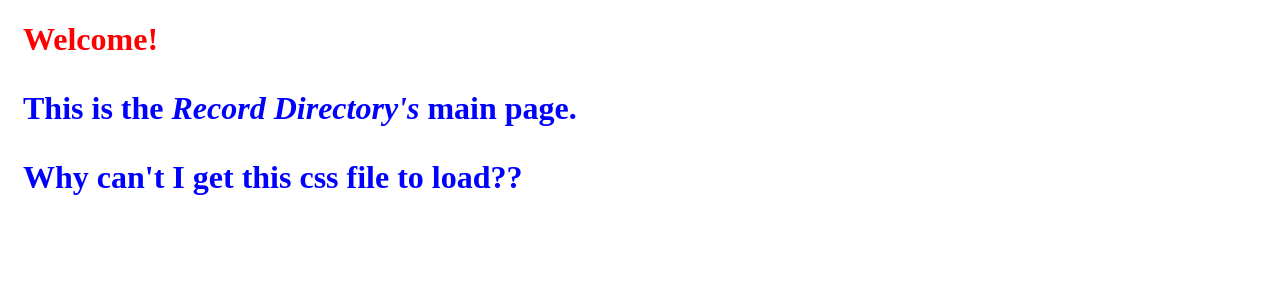
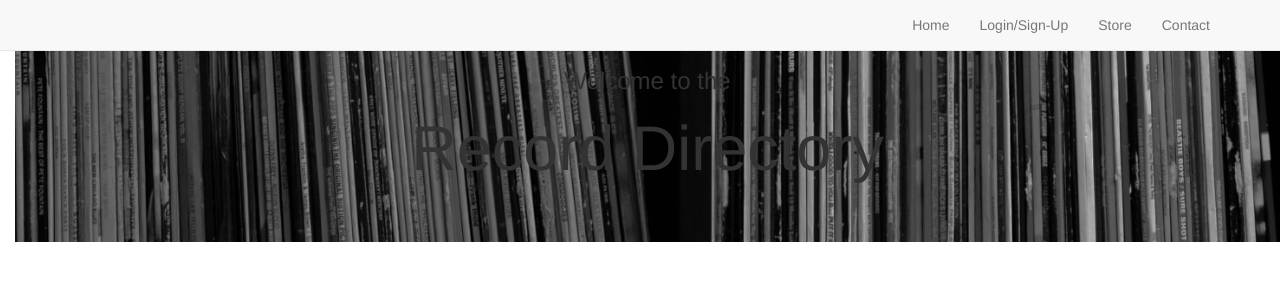
Before and after one commit to ricopella/recorddirectory, a Django app: page / in a window 1280 px wide; the page is wider, and only the part inside the window is pictured. Shown: the top 300 px of that part. Run offline with Django 3.2, Linux system fonts and the light colour scheme; some libraries are stand-ins or nearby versions.

Commit message:
Updated view and minor styling to base.html

```diff
--- a/accounts/static/css/base.css
+++ b/accounts/static/css/base.css
@@ -1,19 +1,32 @@
 html {
-    width: 1336px;
     margin: auto;
 }
 
 body {
     padding-left: 15px;
+    height: 100%;
+    font-family: 'Lato', sans-serif;
 }
 
-h1 {
-    color: red;
+#navigation {
+    padding: 0;
 }
 
-p {
-    color: blue;
+.navbar {
+    margin: 0;
 }
 
+#heading {
+    background: transparent;
+    min-height: 100%;
+    position: relative;
+    background: url('../img/vinyl.jpg');
+    /*center center fixed no-repeat;*/
+    background-size: cover;
+}
 
-/*/Users/narin/Desktop/code/learncode/recordstore/recordstore/static/css/base.css*/
+h1,
+h3 {
+    color: red;
+    text-align: center;
+}
--- a/accounts/urls.py
+++ b/accounts/urls.py
@@ -4,4 +4,5 @@
 app_name = 'accounts'
 urlpatterns = [
     url(r'^', views.signup_view, name='Login'),
+    url(r'^invalid', views.signup_view, name='Invalid')
 ]
--- a/accounts/views.py
+++ b/accounts/views.py
@@ -1,4 +1,5 @@
 from django.contrib import messages
+from django.contrib.auth import authenticate, login
 from django.shortcuts import render, HttpResponseRedirect
 from .forms import UserLoginForm
 from .models import Accounts
@@ -6,32 +7,41 @@
 
 
 def signup_view(request):
-    """ task for creating new credentials """
+    """ login """
     form = UserLoginForm()
     if request.method == "POST":
+        is_user = True
         form = UserLoginForm(request.POST)
-        if form.is_valid():
-            user = Accounts()
-            user.username = form.cleaned_data["username"]
-            user.password = form.cleaned_data["password"]
-            user.save()
-            messages.success(request, 'Username & Password Created!')
+        if not form:
+            messages.error(request, "Invalid login credentials")
+        else:
+            return render(request, "base.html", {})
+
+        """ sign-up """
+        if 'signup' in request.POST:
+            if form.is_valid():
+                user = Accounts()
+                user.username = form.cleaned_data["username"]
+                user.password = form.cleaned_data["password"]
+                user.save()
+                messages.success(request, 'Username & Password Created!')
             print(form.cleaned_data)
+        elif 'signup' in request.POST:
+            if is_user == True:
+                if user.password == form.cleaned_data['password']:
+                    return render(request, 'base.html', {})
+                else:
+                    messages.success(request, "invalid username & password")
+            elif is_user == False:
+                return render(request, 'invalid.html', {})
         else:
             form = UserLoginForm()
     return render(request, "forms.html", {"form": form})
 
-def login_view(request):
-    """ admin task for authenticating login credentials """
-    form = UserLoginForm()
-    if request.method == 'POST':
-        form = UserLoginForm(request.POST)
-        if form.is_valid():
-            return HttpResponseRedirect("base.html")
-    else:
-        return ("Username & Password do not match")
-    return render(request, "forms.html", {"form":form})
-
 def base_view(request):
     """ Home Page View """
     return render(request, "base.html",)
+
+def invalid_view(request):
+    """ Invalid Login View """
+    return render(request, "invalid.html",)
--- a/recordstore/urls.py
+++ b/recordstore/urls.py
@@ -21,5 +21,6 @@
     url(r'^admin/', admin.site.urls),
     url(r'^login/', include('accounts.urls')),
     url(r'^home/', views.base_view, name='home'),
+    url(r'^invalid/', views.invalid_view, name='invalid'),
     url(r'^$', views.base_view, name="main")
 ]
--- a/template/base.html
+++ b/template/base.html
@@ -6,15 +6,35 @@
     <!-- Loads CSS or JS files in static directory -->
     <title>{% block head_title %} Record Directory {% endblock head_title %}</title>
     <link rel="stylesheet" type="text/css" href="{% static 'css/base.css' %}" />
+    <link rel="stylesheet" href="css/bootstrap.css">
+    <meta name="viewport" content="width=device-width, initial-scale=1">
+    <!-- mobile friendly -->
 </head>
 
-<body>
+<!-- navbar -->
+<nav class="navbar navbar-default navbar-fixed-top">
+    <div class="container">
+        <div id="navigation">
+            <ul class="nav navbar-nav navbar-right">
+                <li><a href="#heading">Home</a></li>
+                <li><a href="#login">Login/Sign-Up</a></li>
+                <li><a href="#store">Store</a></li>
+                <li><a href="#contact">Contact</a></li>
+            </ul>
+        </div>
+    </div>
+</nav>
+<!-- end #navigation-->
+
+<header>
     {% block content %}
-    <h1> Welcome!
-        <h1>
-            <p> This is the <em>Record Directory's</em> main page. </p>
-            <p> Why can't I get this css file to load??</p>
-            {% endblock %}
-</body>
+    <div class="jumbotron text-center" id="heading">
+        <div class="containter intro-text">
+            <h3> Welcome to the</h3>
+            <h1>Record Directory</h1>
+        </div>
+    </div>
+</header>
+{% endblock content %}
 
 </html>
--- /dev/null
+++ b/template/invalid.html
@@ -0,0 +1,5 @@
+{% extends "base.html" %} {% block title %}Accounts{% endblock %} {% block header %}Accounts{% endblock %} {% block content %}
+
+<h1> Invalid Username & Password </h1>
+
+{% endblock content %}
```
Also changed, not shown: template/forms.html (+3 -8 lines), accounts/static/img/vinyl.jpg (added).
